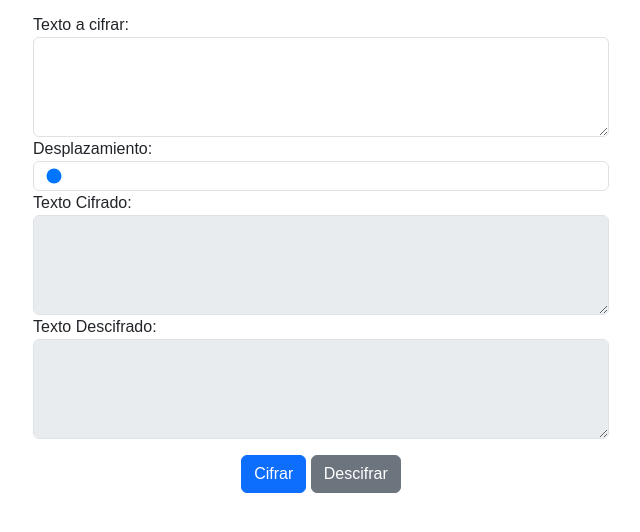
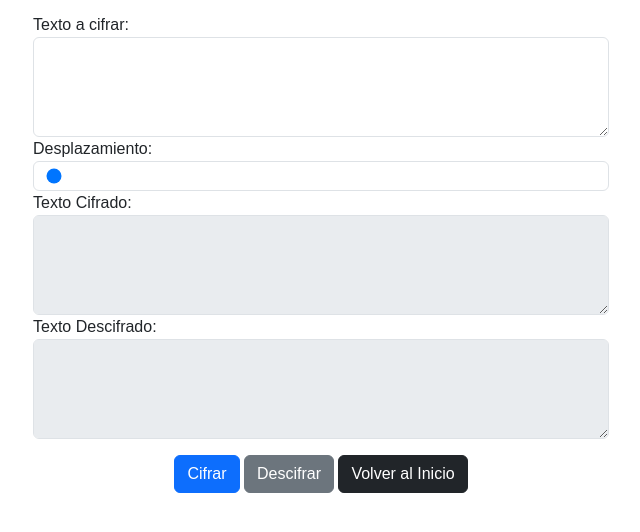
Before and after one commit to SaborLatte/6IV7_sanchez_villegas_fernanda_carolina_analisis, a plain HTML site: page Ciberseguridad/ceasar/ceasar.html in a window 1280 px wide. Shown: the part 118-650 px from the top of the page, without its empty margins (319-959 px from the left). Drawn offline with nearby package versions, Linux system fonts and the light colour scheme.

Commit message:
q tal papus

```diff
--- a/Ciberseguridad/ceasar/ceasar.html
+++ b/Ciberseguridad/ceasar/ceasar.html
@@ -50,6 +50,7 @@
         <div class="col-md-12 text-center mt-3">
             <button onclick="cifrado()" class="btn btn-primary">Cifrar</button>
             <button onclick="descifrado()" class="btn btn-secondary">Descifrar</button>
+            <a href="/index.html" class="btn btn-dark">Volver al Inicio</a>
         </div>
     </div>
 
```
